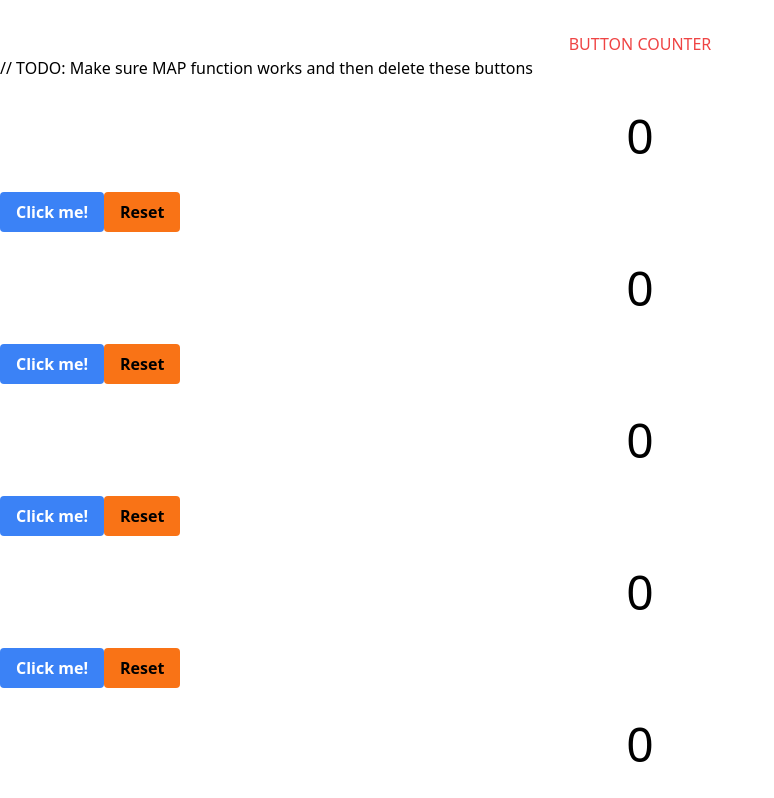
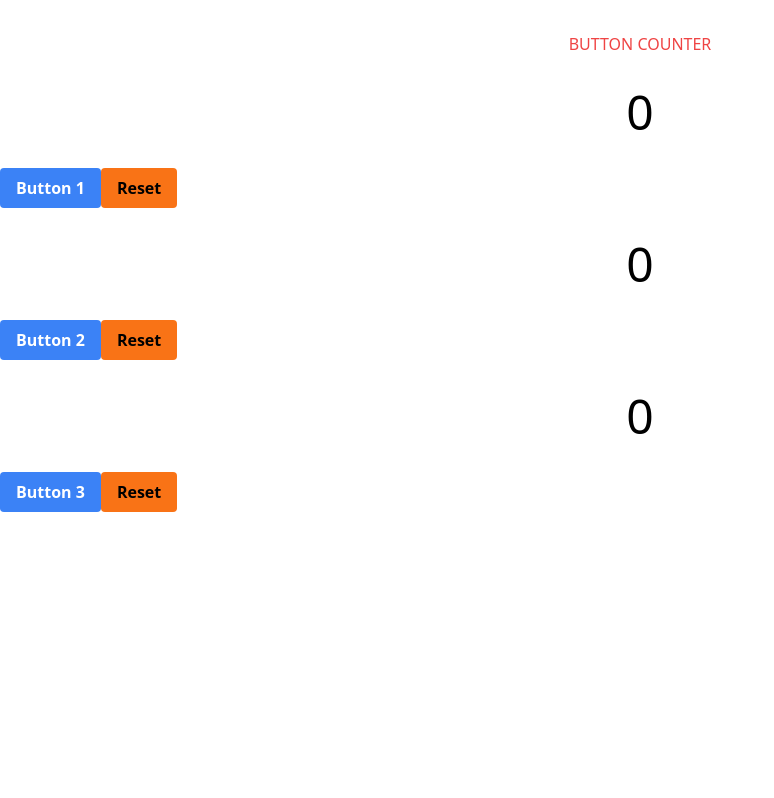
Before and after one commit to maceyjshort/react-button-click, a React (Create React App) app: page / in a window 1280 px wide. Shown: the top 798 px of the page, without its empty margins (0-774 px from the left). Built offline with nearby package versions, Linux system fonts and the light colour scheme.

Commit message:
Fix homework along Wed class

```diff
--- a/src/App.jsx
+++ b/src/App.jsx
@@ -1,4 +1,3 @@
-import { useState } from "react";
 import "./App.css";
 import ButtonCounter from "./components/ButtonCounter";
 
@@ -22,13 +21,9 @@ function App() {
       <h1 className="mt-8 text-center uppercase text-red-500">
         Button Counter
       </h1>
-      // TODO: Make sure MAP function works and then delete these buttons
-      <ButtonCounter />
-      <ButtonCounter />
-      <ButtonCounter />
-      <ButtonCounter />
-      <ButtonCounter />
-      <ButtonCounter />
+      {buttons.map(({ txt }) => (
+        <ButtonCounter txt={txt} />
+      ))}
     </>
   );
 }
--- a/src/components/ButtonCounter.jsx
+++ b/src/components/ButtonCounter.jsx
@@ -1,6 +1,7 @@
+import PropTypes from "prop-types";
 import useCount from "../hooks/useCount";
 
-function ButtonCounter() {
+function ButtonCounter({ txt }) {
   const [count, increment, reset] = useCount();
 
   return (
@@ -11,7 +12,7 @@ function ButtonCounter() {
         type="button"
         onClick={increment}
       >
-        Click me!
+        {txt}
       </button>
       <button
         className="rounded bg-orange-500 py-2 px-4 font-bold  hover:bg-orange-700"
@@ -24,4 +25,7 @@ function ButtonCounter() {
   );
 }
 
+ButtonCounter.propTypes = {
+  txt: PropTypes.string.isRequired,
+};
 export default ButtonCounter;
```
